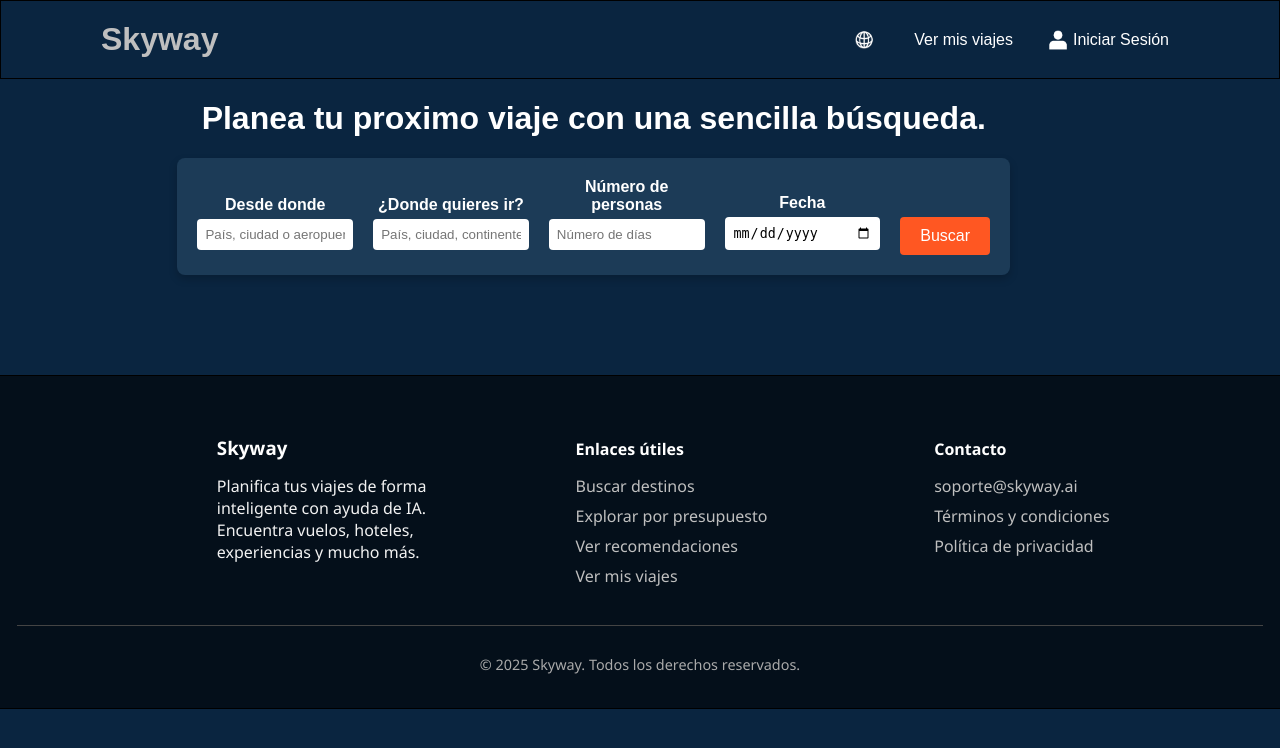
After one commit to Geremias22/Skyway, a Flask app: page /explorar in a window 1280 px wide. The commit adds this page. Shown: the top 748 px of the page. Run offline with Flask 3, Linux system fonts and the light colour scheme.

Commit message:
resultado completo con guia, vuelos, hotel y actividades. Tambien prueba de front con layout implementado listo, pendiente recogida de datos y usuario

```diff
--- a/app.py
+++ b/app.py
@@ -3,32 +3,70 @@ from controllers.generador_vuelos import buscar_vuelos
 from controllers.generador_hoteles import buscar_hoteles
 from controllers.google_places import get_place_details_by_text
 from controllers.generador_actividades import buscar_actividades
+from controllers.dashboard_generator import generar_dashboard_completo
+
 
 app = Flask(__name__)
 
 @app.route("/")
 def inicio():
-    return "<h1>Bienvenido a Skyway ✈️</h1><p>Visita <a href='/vuelos'>/vuelos</a> para ver resultados.</p>"
+    return render_template("inicio.html")
+
 
 @app.route("/vuelos")
 def mostrar_vuelos():
-    vuelos = buscar_vuelos()  # Esta función ya prepara y devuelve los vuelos procesados
-    return render_template("resultados_vuelos.html", vuelos=vuelos, origen=vuelos[0]["salida"], destino=vuelos[0]["llegada"])
+    vuelos = buscar_vuelos(
+        origen="MAD",
+        destino="BCN",
+        fecha="2025-06-01"
+    )
+    return render_template(
+        "resultados_vuelos.html",
+        vuelos=vuelos,
+        origen="MAD",
+        destino="BCN"
+    )
+    # return render_template("resultados_vuelos.html", vuelos=vuelos, origen=vuelos[0]["salida"], destino=vuelos[0]["llegada"])
 
-@app.route('/buscar', methods=['POST'])
-def procesar_busqueda():
-    # Obtener los datos del formulario
-    lugar = request.form.get('location')
-    num_personas = request.form.get('days')
-    fecha = request.form.get('date')
-    print(lugar, num_personas, fecha)
+@app.route('/buscar', methods=['GET', 'POST'])
+def procesar_busqueda_con_destino():
+    if request.method == 'POST':
+        # Procesar formulario
+        location = request.form.get('location')
+        personas = request.form.get('days')
+        fecha = request.form.get('date')
+
+        # Aquí puedes hacer validaciones, generar datos, etc.
+        return redirect(url_for('mostrar_dashboard',
+                                origen=location,
+                                destino="LEN",  # esto lo puedes ajustar luego
+                                dias=personas,
+                                fecha=fecha,
+                                personas=personas))
+    else:
+        # Mostrar el formulario
+        return render_template("buscar.html")
 
 
-# @app.route('/hoteles')
-# def ruta_hoteles():
-#     hoteles = buscar_hoteles()
-#     print("🏨 hoteles pasados al template:", hoteles)
-#     return render_template('resultados_hoteles.html', hoteles=hoteles)
+@app.route('/explorar', methods=['GET', 'POST'])
+def procesar_busqueda_sin_destino():
+    if request.method == 'POST':
+        # Procesar formulario
+        location = request.form.get('location')
+        personas = request.form.get('days')
+        fecha = request.form.get('date')
+
+        # Aquí puedes hacer validaciones, generar datos, etc.
+        return redirect(url_for('mostrar_dashboard',
+                                origen=location,
+                                destino="LEN",  # esto lo puedes ajustar luego
+                                dias=personas,
+                                fecha=fecha,
+                                personas=personas))
+    else:
+        # Mostrar el formulario
+        return render_template("explorar.html")
+
 
 @app.route("/hotel/<hotel_id>/gm-info")
 def ruta_gm_info(hotel_id):
@@ -71,5 +109,18 @@ def ruta_actividades():
         ciudad="Barcelona"
     )
 
+
+@app.route("/dashboard")
+def mostrar_dashboard():
+    # ⚠️ Puedes hacerlo dinámico leyendo de query params o base de datos
+    datos = generar_dashboard_completo(
+        origen="BCN",
+        destino="LEN",
+        dias="4",
+        fecha="2025-08-18",
+        personas="2"
+    )
+    return render_template("dashboard.html", **datos)
+
 if __name__ == "__main__":
     app.run(debug=True)
--- a/controllers/generador_vuelos.py
+++ b/controllers/generador_vuelos.py
@@ -106,18 +106,22 @@ def formatear_duracion(iso_duration):
 #     buscar_vuelos()
 
 
-def buscar_vuelos():
+def buscar_vuelos(origen: str, destino: str, fecha: str, adultos: int = 1, guardar: bool = False):
     try:
         respuesta = amadeus.shopping.flight_offers_search.get(
-            originLocationCode="MAD",
-            destinationLocationCode="FRA",
-            departureDate="2025-08-18",
-            adults=5
+            originLocationCode=origen,
+            destinationLocationCode=destino,
+            departureDate=fecha,
+            adults=adultos
         )
         vuelos = respuesta.data[:10]
         print(f"✈️ Se encontraron {len(vuelos)} vuelos.")
-        guardar_resultados(vuelos)  # sigue guardando si quieres
-        return procesar_vuelos(vuelos)  # nueva función que devuelve lista procesada
+
+        if guardar:
+            guardar_resultados(vuelos)
+
+        return procesar_vuelos(vuelos)
+
     except ResponseError as error:
         print("❌ Error al buscar vuelos:", error)
         return []
--- a/planificadorTest.py
+++ b/planificadorTest.py
@@ -1,6 +1,5 @@
 import os
 from dotenv import load_dotenv
-import google.generativeai as genai
 from services.generador import (
     # generar_destinos_sin_direccion,
     generar_itinerario_con_direccion,
--- a/paginas/css/skyway.css
+++ b/static/css/inicio.css
@@ -1,17 +1,23 @@
 body {
+    height: 100%;
     font-family: Arial, sans-serif;
     background-color: #0a2540;
     color: #fff;
-    margin: 0;
+    margin: 0px;
     display: flex;
     flex-direction: column;
     align-items: center;
 }
 
+
+.main-content {
+    flex: 1;
+}
+
 .search-container {
     text-align: center;
     width: 90%;
-    padding-top: 40px;
+    margin-top: 100px;
 }
 
 .search-form {
@@ -63,7 +69,6 @@ button:hover {
 header {
     background-color: #0a2540;
     color: white;
-    padding: 10px 20px;
     display: flex;
     justify-content: space-between;
     align-items: center;
@@ -73,10 +78,12 @@ header {
 }
 
 .menu {
+    border: 1px solid black;
+    /* background-color: #0f4882; */
     display: flex;
     justify-content: space-between;
-    width: 100%;
-    padding: 0 20px;
+    width: 1000%;
+    padding: 20px 100px;
 }
 
 .menu-left {
@@ -167,3 +174,73 @@ button {
 button:hover {
     background-color: #e64a19;
 }
+
+/* ---------------------------- Footer ------------------------*/
+
+.footer {
+    border: 1px solid black;
+    background-color: #040f1a;
+    color: #f2f2f2;
+    padding: 40px 20px 20px 20px;
+    font-family: 'Segoe UI', sans-serif;
+    width: 97.3%;
+    margin-top: 100px;
+}
+
+.footer-container {
+    display: flex;
+    justify-content: space-between;
+    flex-wrap: wrap;
+    gap: 30px;
+    max-width: 80%;
+    margin: auto;
+    padding-left: 150px;
+}
+
+.footer-col {
+    width: 28%;
+    gap: 40px;
+}
+
+.footer-col h3, .footer-col h4 {
+    color: #ffffff;
+    margin-bottom: 15px;
+}
+
+.footer-col p, .footer-col ul, .footer-col li {
+    margin: 0;
+    padding: 0;
+    list-style: none;
+}
+
+.footer-col a {
+    color: #bfbfbf;
+    text-decoration: none;
+    display: block;
+    margin-bottom: 8px;
+    transition: color 0.3s ease;
+}
+
+.footer-col a:hover {
+    color: #ffffff;
+}
+
+.footer-bottom {
+    text-align: center;
+    border-top: 1px solid #444;
+    padding-top: 15px;
+    margin-top: 30px;
+    font-size: 0.9rem;
+    color: #aaa;
+}
+
+
+.btn{
+    color: #bfbfbf;
+    text-decoration: none;
+    transition: color 0.3s ease;
+}
+
+.btn:hover {
+    color: #ffffff;
+}
--- a/paginas/explorar.html
+++ b/templates/explorar.html
@@ -1,22 +1,8 @@
-<!DOCTYPE html>
-<html lang="es">
-<head>
-    <meta charset="UTF-8">
-    <meta name="viewport" content="width=device-width, initial-scale=1.0">
-    <link rel="stylesheet" href="../skyway.css">
-    <title>Skyway</title>
-</head>
-<body>
-    <header>
-        <div class="menu">
-            <div class="menu-left">SkyWay</div>
-            <div class="menu-right">
-                <a href="#"><img src="../imagenes/icono-mundo.png" alt="Idioma" class="icono-mundo"></a>
-                <a href="#">Ver mis viajes</a>
-                <a href="#"><img src="../imagenes/inicio-sesion.png" alt="Idioma" class="icono-mundo">Iniciar Sesión</a>
-            </div>
-        </div>
-    </header>
+{% extends "layout.html" %}
+
+{% block title %}Inicio - Skyway{% endblock %}
+
+{% block content %}
     <div class="search-container">
         <h1>Planea tu proximo viaje con una sencilla búsqueda.</h1>
         <form class="search-form">
@@ -39,5 +25,4 @@
             <button type="submit">Buscar</button>
         </form>
     </div>
-</body>
-</html>
+{% endblock %}
--- /dev/null
+++ b/templates/layout.html
@@ -0,0 +1,66 @@
+<!DOCTYPE html>
+<html lang="es">
+<head>
+    <meta charset="UTF-8">
+    <meta name="viewport" content="width=device-width, initial-scale=1.0">
+    <link rel="stylesheet" href="/static/css/inicio.css">
+    {% block favicon %}
+        <link rel="icon" type="image/png" href="/static/img/LogoSkyway2.png">
+    {% endblock %}
+    <title>{% block title %}Skyway{% endblock %}</title>
+</head>
+<body>
+
+    <header>
+        <div class="menu">
+            <div class="menu-left">
+                <a
+                href="/"
+                class="btn">
+                    Skyway
+                </a>
+            </div>
+            <div class="menu-right">
+                <a href="#"><img src="/static/img/icono-mundo.png" alt="Idioma" class="icono-mundo btn"></a>
+                <a href="#" class="btn">Ver mis viajes</a>
+                <a href="#"><img src="/static/img/inicio-sesion.png" alt="Idioma" class="icono-mundo btn">Iniciar Sesión</a>
+            </div>
+        </div>
+    </header>
+
+    <main class="main-content">
+        {% block content %}{% endblock %}
+    </main>
+
+
+    <footer class="footer">
+        <div class="footer-container">
+            <div class="footer-col">
+                <h3>Skyway</h3>
+                <p>Planifica tus viajes de forma inteligente con ayuda de IA. Encuentra vuelos, hoteles, experiencias y mucho más.</p>
+            </div>
+            <div class="footer-col">
+                <h4>Enlaces útiles</h4>
+                <ul>
+                    <li><a href="/buscar">Buscar destinos</a></li>
+                    <li><a href="/explorar">Explorar por presupuesto</a></li>
+                    <li><a href="/dashboard">Ver recomendaciones</a></li>
+                    <li><a href="#">Ver mis viajes</a></li>
+                </ul>
+            </div>
+            <div class="footer-col">
+                <h4>Contacto</h4>
+                <ul>
+                    <li><a href="mailto:soporte@skyway.ai">soporte@skyway.ai</a></li>
+                    <li><a href="#">Términos y condiciones</a></li>
+                    <li><a href="#">Política de privacidad</a></li>
+                </ul>
+            </div>
+        </div>
+        <div class="footer-bottom">
+            <p>&copy; 2025 Skyway. Todos los derechos reservados.</p>
+        </div>
+    </footer>
+
+</body>
+</html>
--- a/templates/resultados_actividades.html
+++ b/templates/resultados_actividades.html
@@ -3,7 +3,7 @@
 <head>
   <meta charset="UTF-8">
   <title>🎡 Actividades en {{ ciudad }}</title>
-  <link rel="stylesheet" href="/static/styles.css">
+  <link rel="stylesheet" href="/static/css/styles.css">
   <style>
     .card { border:1px solid #ccc; padding:10px; margin:10px 0; display:flex; }
     .card img { max-width:120px; margin-right:10px; }
--- a/templates/resultados_vuelos.html
+++ b/templates/resultados_vuelos.html
@@ -4,7 +4,7 @@
 <head>
     <meta charset="UTF-8">
     <title>Vuelos a {{ destino }}</title>
-    <link rel="stylesheet" href="../static/styles.css">
+    <link rel="stylesheet" href="/static/css/styles.css">
 </head>
 <body>
     <h1>🛫 Resultados de vuelos de {{ origen }} a {{ destino }}</h1>
```
Also changed, not shown: controllers/dashboard_generator.py (added, +19 -0 lines), controllers/planificador_wrapper.py (added, +41 -0 lines), paginas/buscar.html (deleted, +0 -68 lines), paginas/inicio.html (deleted, +0 -40 lines), templates/buscar.html (added, +50 -0 lines), templates/dashboard.html (added, +53 -0 lines), templates/inicio.html (added, +25 -0 lines), static/css/styles.css (renamed from static/styles.css), static/img/LogoSkyway2.png (added).
